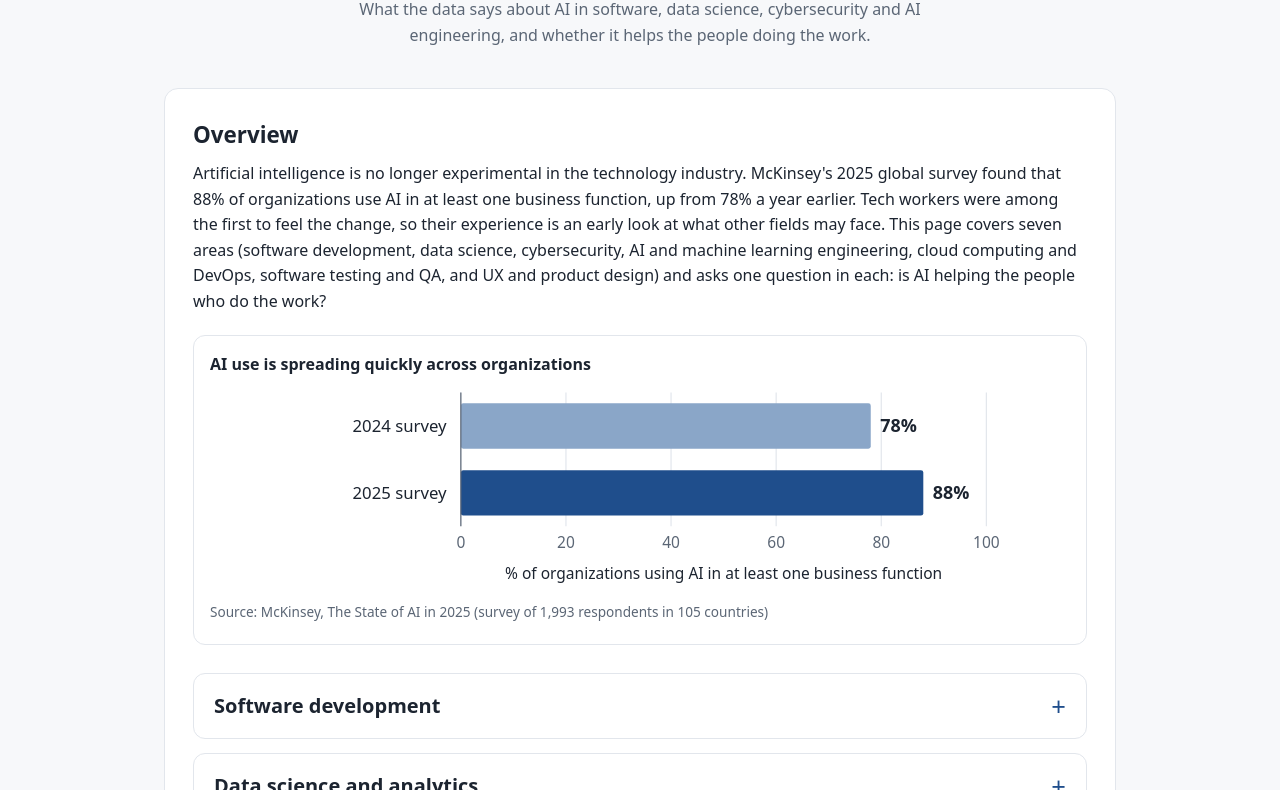
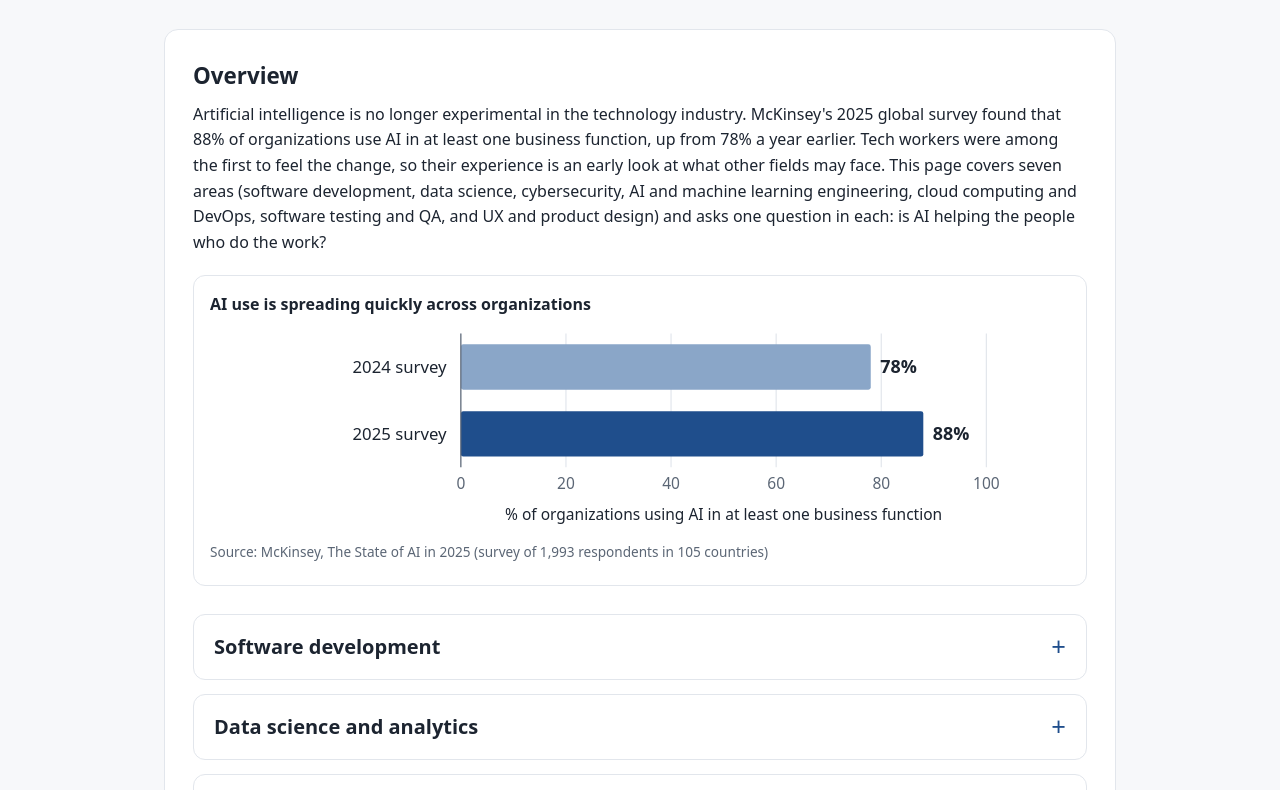
Before and after one commit to ajurczenia4219/ai-across-fields-site, a plain HTML site: page technology.html in a window 1280 px wide. Shown: the part 187-977 px from the top of the page. Drawn offline with Linux system fonts and the light colour scheme.

```diff
--- a/technology.html
+++ b/technology.html
@@ -14,7 +14,6 @@
 <main>
 <section class="hero">
 <h1>Technology: How AI Is Changing Tech Work</h1>
-<p>What the data says about AI in software, data science, cybersecurity and AI engineering, and whether it helps the people doing the work.</p>
 </section>
 <article class="content essay">
 <h2>Overview</h2>
```
